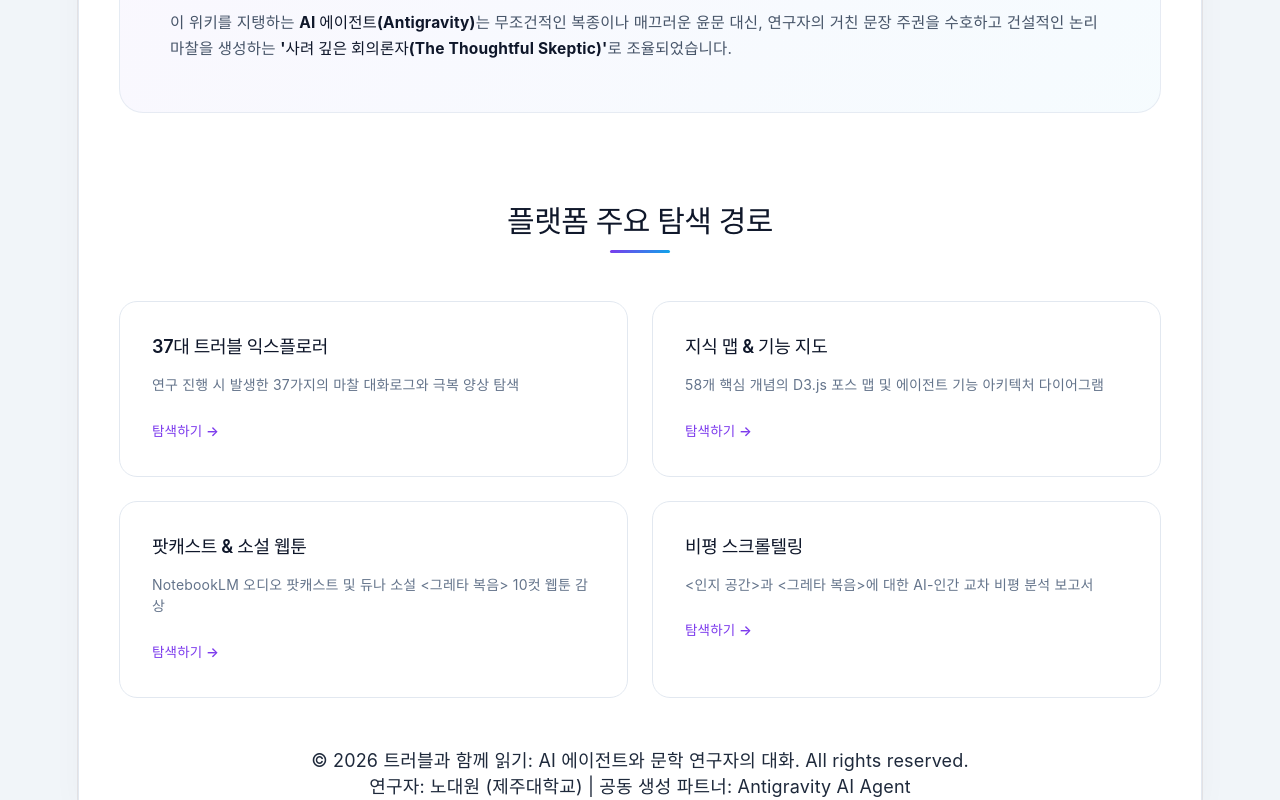
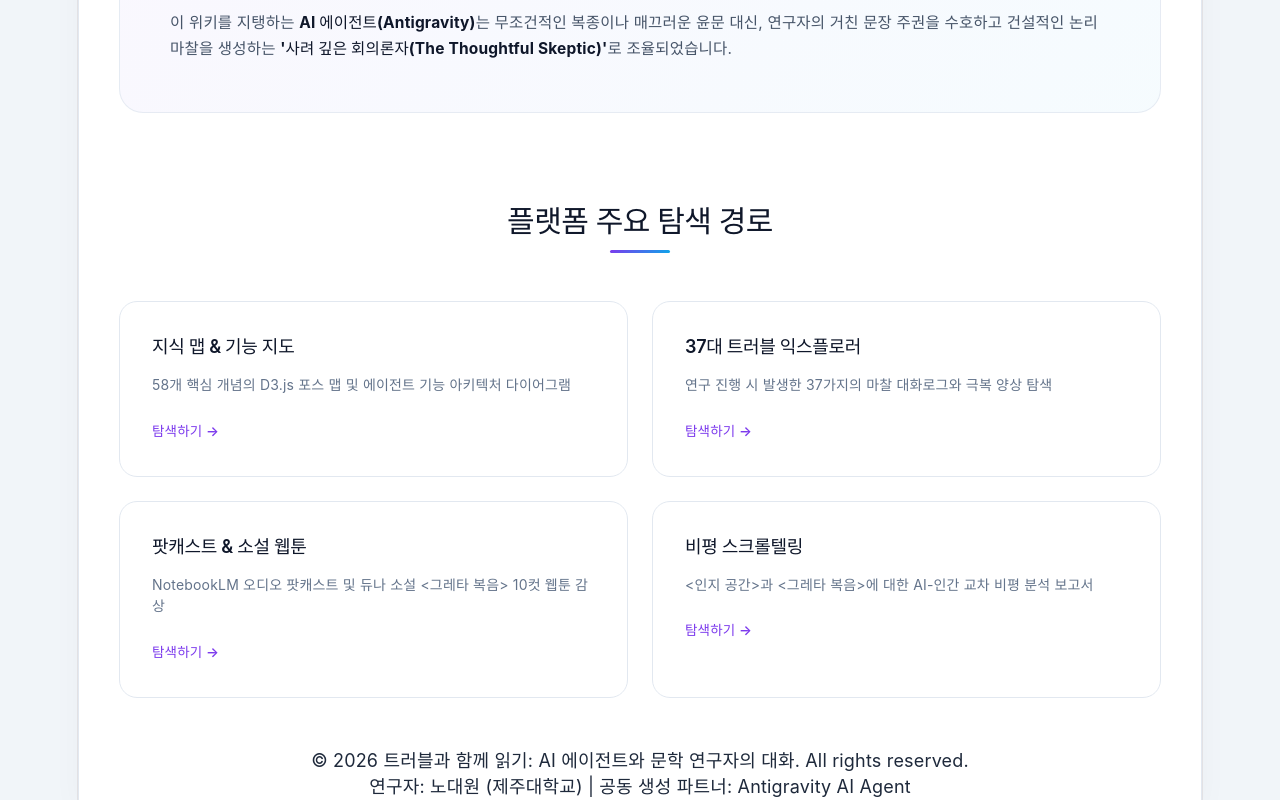
Before and after one commit to daewonnoh/LLM-Wiki-Agent, a React (Vite) app: page / in a window 1280 px wide. Shown: the part 2032-2832 px from the top of the page. Built offline with nearby package versions, Linux system fonts and the light colour scheme; a web font is replaced by a local one.

Commit message:
Update App.jsx

```diff
--- a/src/App.jsx
+++ b/src/App.jsx
@@ -9,7 +9,7 @@ function App() {
   const [selectedTrouble, setSelectedTrouble] = useState(null);
   const [troubleFilter, setTroubleFilter] = useState('All');
   const [troubleSearch, setTroubleSearch] = useState('');
-  const [explorerView, setExplorerView] = useState('grid'); // 'grid' 또는 'timeline'
+  const [explorerView, setExplorerView] = useState('timeline'); // 'grid' 또는 'timeline'
 
   // 지식 맵 서브탭
   const [activeMapTab, setActiveMapTab] = useState('concept');
@@ -470,14 +470,14 @@ function App() {
             <section className="quicklinks-section">
               <h2 className="section-title">플랫폼 주요 탐색 경로</h2>
               <div className="quicklinks-grid">
+                <div className="quicklink-card" onClick={() => setActiveMenu('maps')}>
+                  <h4>지식 맵 &amp; 기능 지도</h4>
+                  <p>58개 핵심 개념의 D3.js 포스 맵 및 에이전트 기능 아키텍처 다이어그램</p>
+                  <span className="arrow-link">탐색하기 →</span>
+                </div>
                 <div className="quicklink-card" onClick={() => setActiveMenu('explorer')}>
                   <h4>37대 트러블 익스플로러</h4>
                   <p>연구 진행 시 발생한 37가지의 마찰 대화로그와 극복 양상 탐색</p>
-                  <span className="arrow-link">탐색하기 →</span>
-                </div>
-                <div className="quicklink-card" onClick={() => setActiveMenu('maps')}>
-                  <h4>지식 맵 &amp; 기능 지도</h4>
-                  <p>58개 핵심 개념의 D3.js 포스 맵 및 에이전트 기능 아키텍처 다이어그램</p>
                   <span className="arrow-link">탐색하기 →</span>
                 </div>
                 <div className="quicklink-card" onClick={() => setActiveMenu('media')}>
```
